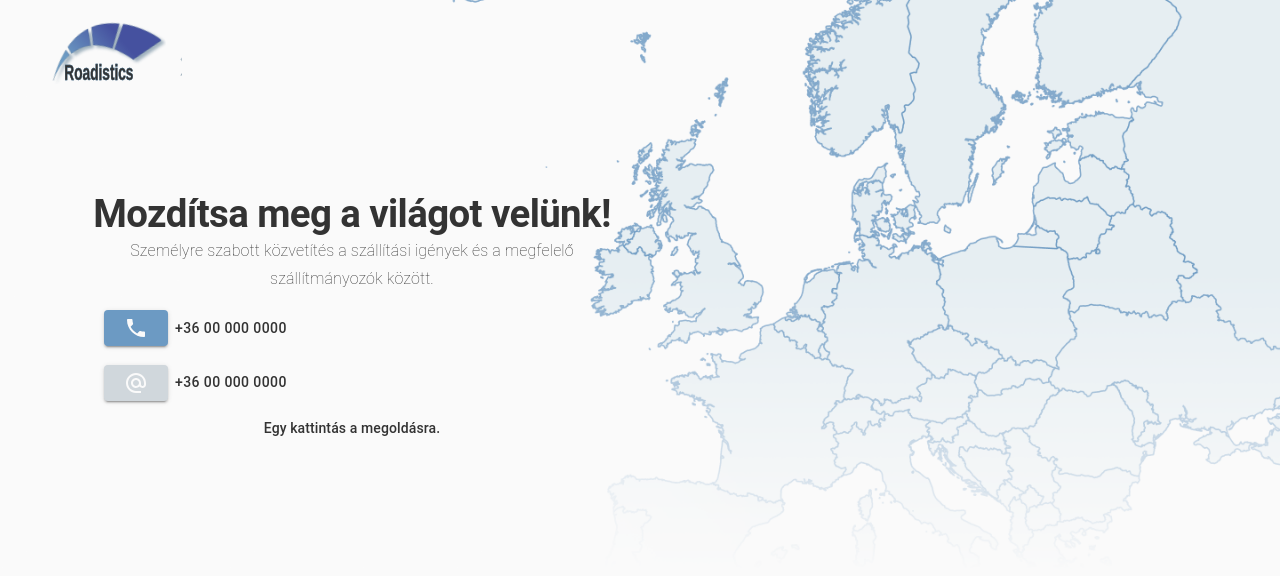
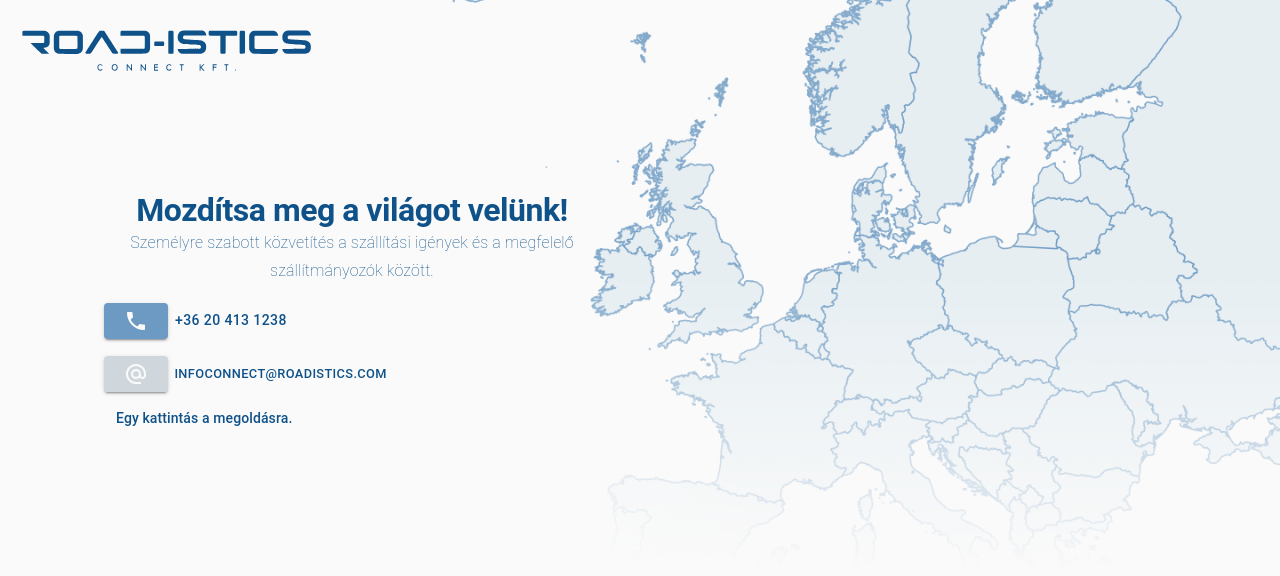
Before and after one commit to molitio/dashing-bumblebee, a Next.js app in the folder packages/dashing-bumblebee-ui/: page / in a window 1280 px wide. Shown: the top 576 px of the page. Built offline with nearby package versions, Linux system fonts and the light colour scheme.

Commit message:
chore(DB-9): ui fixup

```diff
--- a/packages/dashing-bumblebee-ui/app/layout.tsx
+++ b/packages/dashing-bumblebee-ui/app/layout.tsx
@@ -34,7 +34,7 @@ export default function RootLayout({
             {/*  }}*/}
             {/*>*/}
             <Box
-              sx={{ margin: "1em 0 0 2em", position: "absolute", zIndex: 5 }}
+              sx={{ margin: "0 0 0 1em", position: "absolute", zIndex: 5 }}
             >
               <Image
                 src={
@@ -42,8 +42,8 @@ export default function RootLayout({
                     .assetUrls["logoSvg"]
                 }
                 alt={"logo"}
-                width={150}
-                height={75}
+                width={300}
+                height={100}
               />
             </Box>
             {/*   </AppBar>*/}
--- a/packages/dashing-bumblebee-ui/app/page.tsx
+++ b/packages/dashing-bumblebee-ui/app/page.tsx
@@ -12,6 +12,8 @@ import AlternateEmailIcon from "@mui/icons-material/AlternateEmail";
 import { ApplicationContextRoot } from "../context";
 import useMediaQuery from "@mui/material/useMediaQuery";
 import { useTheme } from "@mui/material/styles";
+import Link from "next/link";
+import style from "./style/page.module.css";
 
 export default function Home() {
   const theme = useTheme();
@@ -50,8 +52,9 @@ export default function Home() {
       >
         <Typography
           variant="h1"
+          color={ApplicationTheme.palette.text.main}
           sx={{
-            fontSize: "2.4rem",
+            fontSize: "2rem",
             fontWeight: 600,
             overflowWrap: "break-word",
           }}
@@ -76,6 +79,10 @@ export default function Home() {
           direction="column"
           sx={{ padding: 2, justifyContent: "left" }}
         >
+          <Link className={style.link} href={ApplicationContextRoot.contentRoot["home"].leafs["cover"].assetUrls["phoneNumberHref"]} style={{
+
+
+            }}>
           <Stack direction="row" alignItems="center">
             <Button color="primary" variant="contained">
               <PhoneIcon />
@@ -84,36 +91,47 @@ export default function Home() {
               variant="button"
               sx={{ overflowWrap: "break-word", padding: "0.5em" }}
             >
-              {`+36 00 000 0000`}{" "}
+               {
+                 ApplicationContextRoot.contentRoot["home"].leafs["cover"]
+              .textContent["phoneNumber"]
+          }
             </Typography>
           </Stack>
+            </Link>
+            <Link className={style.link}  href={ApplicationContextRoot.contentRoot["home"].leafs["cover"].assetUrls["infoEmailHref"]}>
           <Stack direction="row" alignItems="center">
+
+
             <Button
               color="primary"
               variant="contained"
               sx={{
                 backgroundColor:
-                  ApplicationTheme?.palette?.interactiveSecondary?.main,
+                ApplicationTheme?.palette?.interactiveSecondary?.main,
               }}
-            >
+              >
               {
                 <AlternateEmailIcon />
-                /*               ApplicationContextRoot.contentRoot["home"].leafs["cover"]\
-              .textContent["ctaEmail"] */
+
               }
             </Button>{" "}
             <Typography
               variant="button"
+              fontSize={"0.8em"}
               sx={{ overflowWrap: "break-word", padding: "0.5em" }}
-            >
-              {`+36 00 000 0000`}{" "}
+              >
+                  {
+                    ApplicationContextRoot.contentRoot["home"].leafs["cover"]
+                    .textContent["infoEmail"]
+                  }
             </Typography>
           </Stack>
+          </Link>
         </Stack>
-        <Typography variant="subtitle2">
+        <Typography variant="subtitle2" sx={{textAlign: "left", padding: "0 0 0 2em"}}>
           {
             ApplicationContextRoot.contentRoot["home"].leafs["cover"]
-              .textContent["subTitle2"]
+            .textContent["subTitle2"]
           }
         </Typography>
       </Container>
--- /dev/null
+++ b/packages/dashing-bumblebee-ui/app/style/page.module.css
@@ -0,0 +1,7 @@
+.link {
+text-decoration: none;
+color: #0f528aff;
+}
+.link:visited {
+color: #0f528aff;
+}
--- a/packages/dashing-bumblebee-ui/context/ApplicationContextRoot.ts
+++ b/packages/dashing-bumblebee-ui/context/ApplicationContextRoot.ts
@@ -35,8 +35,12 @@ export const ApplicationContextRoot = {
             subTitle2: "Egy kattintás a megoldásra.",
             ctaPhone: "Telefon",
             ctaEmail: "Email",
+            phoneNumber: "+36 20 413 1238",
+            infoEmail: "infoconnect@roadistics.com",
           },
           assetUrls: {
+            infoEmailHref: "mailto:infoconnect@roadistics.com",
+            phoneNumberHref: "tel:+36204131238",
             backgroundImage: "/background_combined.png",
           },
         },
--- a/packages/dashing-bumblebee-ui/src/components/theme/ApplicationTheme.ts
+++ b/packages/dashing-bumblebee-ui/src/components/theme/ApplicationTheme.ts
@@ -36,7 +36,7 @@ export const ApplicationTheme = {
       interactive: "#c1a87dff",
     },
     text: {
-      main: "#333333",
+      main: "#0f528aff",
       inverse: "#FAFAFA ",
       interactive: "#c1a87dff",
       disabled: "",
```
Also changed, not shown: packages/dashing-bumblebee-ui/public/logo_v1.svg.
